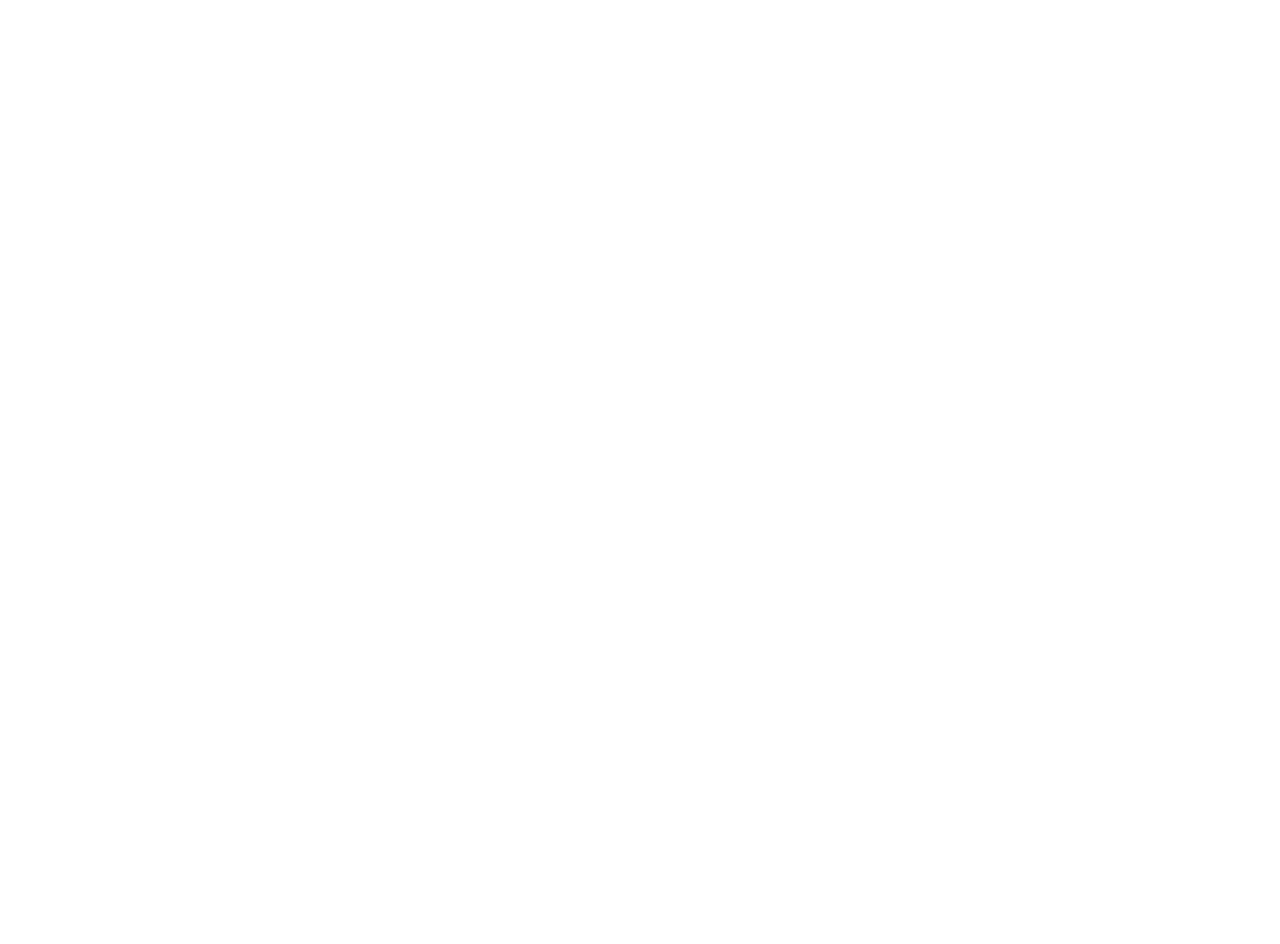
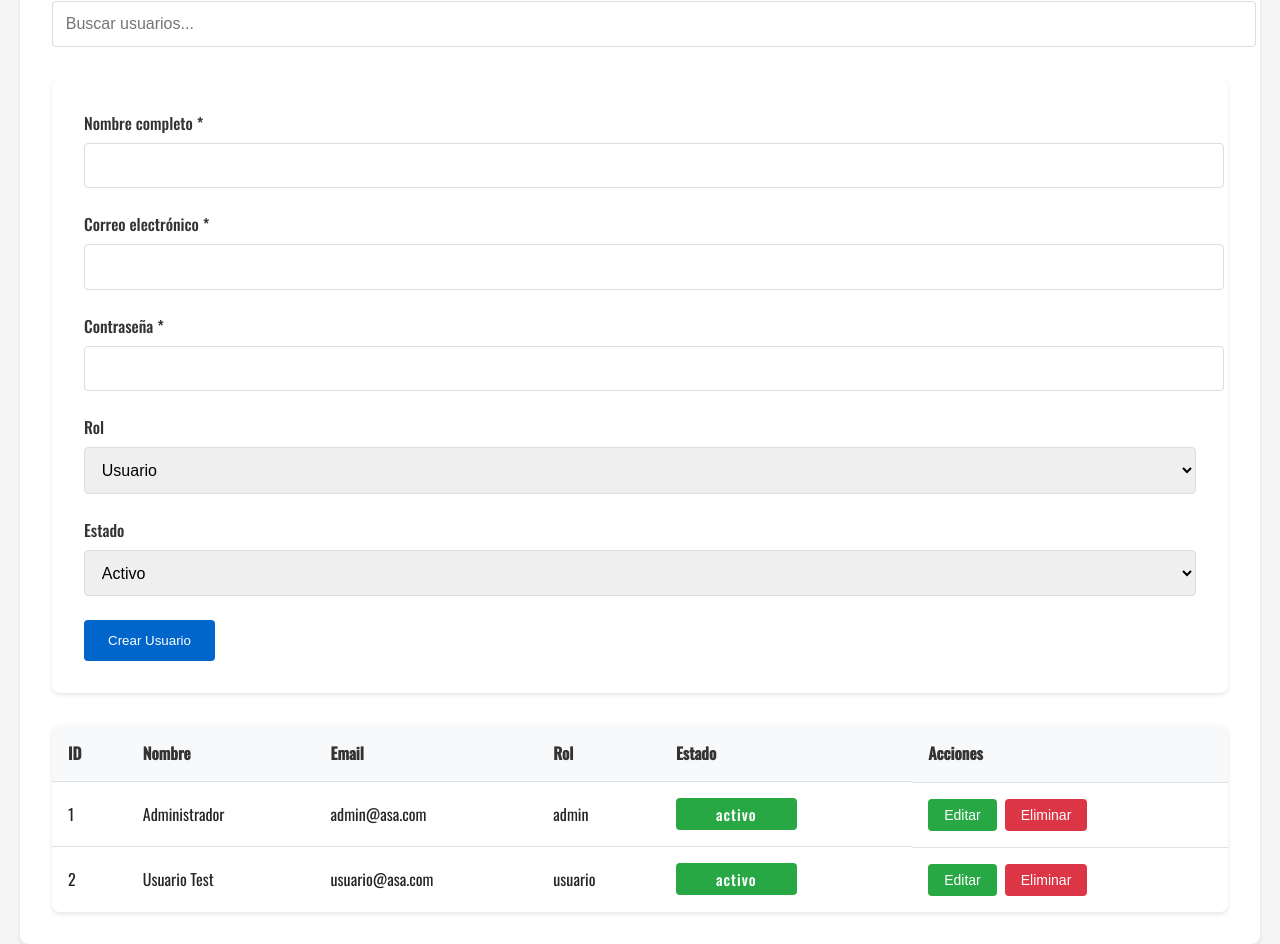
Before and after one commit to yaku555/sistema_ASA, a React (Vite) app: page /adminUsuarios in a window 1280 px wide. Shown: the part 269-1213 px from the top of the page. Before the commit the page ends 800 px from the top, so only its background shows below. Built offline with nearby package versions, Linux system fonts and the light colour scheme.

Commit message:
Agregado componente AdminUsuarios con estilos y navegación

```diff
--- a/src/App.jsx
+++ b/src/App.jsx
@@ -1,4 +1,4 @@
-import { BrowserRouter as Router, Route, Routes, NavLink } from "react-router-dom";
+import { BrowserRouter as Router, Routes, Route, NavLink } from "react-router-dom";
 import { useEffect, useState } from "react";
 import logo from "./assets/logo.png";
 
@@ -62,7 +62,7 @@
               </NavLink>
             </li>
             <li>
-              <NavLink to="/AdminUsuarios" className={({ isActive }) => (isActive ? "active" : "")}>
+              <NavLink to="/adminUsuarios" className={({ isActive }) => (isActive ? "active" : "")}>
                 ADMINISTRAR USUARIOS
               </NavLink>
             </li>
@@ -77,7 +77,7 @@
           <Route path="/registrarSin" element={<RegistrarSin />} />
           <Route path="/gestionarSin" element={<GestionarSin />} />
           <Route path="/reportesBI" element={<ReportesBI />} />
-          <Route path="/adminUsuarios" element={<AdminUsuarios />} />
+          <Route path="/adminusuarios" element={<AdminUsuarios />} />
         </Routes>
       </main>
     </Router>
--- a/src/compsAdmin/AdminUsuarios.jsx
+++ b/src/compsAdmin/AdminUsuarios.jsx
@@ -1,5 +1,220 @@
-import React from "react";
+import { useState, useEffect } from 'react';
+import '../estilos/gestion.css';
 
-export default function AdminUsuarios() {
-  return <div><h3>test4</h3><p>test</p></div>;
-}
+const AdminUsuarios = () => {
+  const [usuarios, setUsuarios] = useState([]);
+  const [formData, setFormData] = useState({
+    id: '',
+    nombre: '',
+    email: '',
+    password: '',
+    rol: 'usuario',
+    estado: 'activo'
+  });
+  const [modo, setModo] = useState('crear');
+  const [busqueda, setBusqueda] = useState('');
+
+  useEffect(() => {
+    const usuariosIniciales = [
+      { id: 1, nombre: 'Administrador', email: 'admin@asa.com', rol: 'admin', estado: 'activo' },
+      { id: 2, nombre: 'Usuario Test', email: 'usuario@asa.com', rol: 'usuario', estado: 'activo' }
+    ];
+    setUsuarios(usuariosIniciales);
+  }, []);
+
+  const handleInputChange = (e) => {
+    const { name, value } = e.target;
+    setFormData(prev => ({
+      ...prev,
+      [name]: value
+    }));
+  };
+
+  const handleBusqueda = (e) => {
+    setBusqueda(e.target.value);
+  };
+
+  const usuariosFiltrados = usuarios.filter(usuario =>
+    usuario.nombre.toLowerCase().includes(busqueda.toLowerCase()) ||
+    usuario.email.toLowerCase().includes(busqueda.toLowerCase())
+  );
+
+  const handleSubmit = (e) => {
+    e.preventDefault();
+    if (!formData.nombre || !formData.email) {
+      alert('Por favor complete los campos requeridos');
+      return;
+    }
+
+    if (modo === 'crear') {
+      const nuevoUsuario = {
+        ...formData,
+        id: Date.now()
+      };
+      setUsuarios([...usuarios, nuevoUsuario]);
+    } else {
+      setUsuarios(usuarios.map(user =>
+        user.id === formData.id ? formData : user
+      ));
+    }
+    limpiarFormulario();
+  };
+
+  const editarUsuario = (usuario) => {
+    setFormData({
+      ...usuario,
+      password: ''
+    });
+    setModo('editar');
+  };
+
+  const eliminarUsuario = (id) => {
+    if (window.confirm('¿Está seguro de eliminar este usuario?')) {
+      setUsuarios(usuarios.filter(user => user.id !== id));
+    }
+  };
+
+  const limpiarFormulario = () => {
+    setFormData({
+      id: '',
+      nombre: '',
+      email: '',
+      password: '',
+      rol: 'usuario',
+      estado: 'activo'
+    });
+    setModo('crear');
+  };
+
+  return (
+    <div className="admin-container">
+      <h2>Administración de Usuarios</h2>
+
+      <div className="busqueda-container">
+        <input
+          type="text"
+          placeholder="Buscar usuarios..."
+          value={busqueda}
+          onChange={handleBusqueda}
+          className="busqueda-input"
+        />
+      </div>
+
+      <form onSubmit={handleSubmit} className="form-container">
+        <div className="form-group">
+          <label htmlFor="nombre">Nombre completo *</label>
+          <input
+            id="nombre"
+            type="text"
+            name="nombre"
+            value={formData.nombre}
+            onChange={handleInputChange}
+            required
+          />
+        </div>
+
+        <div className="form-group">
+          <label htmlFor="email">Correo electrónico *</label>
+          <input
+            id="email"
+            type="email"
+            name="email"
+            value={formData.email}
+            onChange={handleInputChange}
+            required
+          />
+        </div>
+
+        <div className="form-group">
+          <label htmlFor="password">
+            Contraseña {modo === 'crear' ? '*' : '(dejar en blanco para mantener)'}
+          </label>
+          <input
+            id="password"
+            type="password"
+            name="password"
+            value={formData.password}
+            onChange={handleInputChange}
+            required={modo === 'crear'}
+          />
+        </div>
+
+        <div className="form-group">
+          <label htmlFor="rol">Rol</label>
+          <select id="rol" name="rol" value={formData.rol} onChange={handleInputChange}>
+            <option value="usuario">Usuario</option>
+            <option value="admin">Administrador</option>
+            <option value="supervisor">Supervisor</option>
+          </select>
+        </div>
+
+        <div className="form-group">
+          <label htmlFor="estado">Estado</label>
+          <select id="estado" name="estado" value={formData.estado} onChange={handleInputChange}>
+            <option value="activo">Activo</option>
+            <option value="inactivo">Inactivo</option>
+            <option value="suspendido">Suspendido</option>
+          </select>
+        </div>
+
+        <div className="botones-container">
+          <button type="submit" className="btn-principal">
+            {modo === 'crear' ? 'Crear Usuario' : 'Actualizar Usuario'}
+          </button>
+
+          {modo === 'editar' && (
+            <button type="button" onClick={limpiarFormulario} className="btn-secundario">
+              Cancelar
+            </button>
+          )}
+        </div>
+      </form>
+
+      <div className="tabla-container">
+        <table>
+          <thead>
+            <tr>
+              <th>ID</th>
+              <th>Nombre</th>
+              <th>Email</th>
+              <th>Rol</th>
+              <th>Estado</th>
+              <th>Acciones</th>
+            </tr>
+          </thead>
+          <tbody>
+            {usuariosFiltrados.map(usuario => (
+              <tr key={usuario.id}>
+                <td>{usuario.id}</td>
+                <td>{usuario.nombre}</td>
+                <td>{usuario.email}</td>
+                <td>{usuario.rol}</td>
+                <td>
+                  <span className={`estado-badge ${usuario.estado}`}>
+                    {usuario.estado}
+                  </span>
+                </td>
+                <td className="acciones">
+                  <button
+                    onClick={() => editarUsuario(usuario)}
+                    className="btn-editar"
+                  >
+                    Editar
+                  </button>
+                  <button
+                    onClick={() => eliminarUsuario(usuario.id)}
+                    className="btn-eliminar"
+                  >
+                    Eliminar
+                  </button>
+                </td>
+              </tr>
+            ))}
+          </tbody>
+        </table>
+      </div>
+    </div>
+  );
+};
+
+export default AdminUsuarios;
--- /dev/null
+++ b/src/estilos/adminUsuarios.css
@@ -0,0 +1,230 @@
+/* Estilos base */
+body {
+  background-color: #f5f5f5;
+}
+
+/* Contenedor principal */
+.admin-container {
+  padding: 2rem;
+  max-width: 1200px;
+  margin: 0 auto;
+  background-color: white;
+  border-radius: 8px;
+  box-shadow: 0 2px 4px rgba(0,0,0,0.1);
+}
+
+/* Contenedor principal */
+.admin-container {
+  padding: 2rem;
+  max-width: 1200px;
+  margin: 0 auto;
+}
+
+.admin-container h2 {
+  color: #333;
+  margin-bottom: 2rem;
+  text-align: center;
+}
+
+/* Buscador */
+.busqueda-container {
+  margin-bottom: 2rem;
+}
+
+.busqueda-input {
+  width: 100%;
+  padding: 0.8rem;
+  border: 1px solid #ddd;
+  border-radius: 4px;
+  font-size: 1rem;
+  transition: border-color 0.3s;
+}
+
+.busqueda-input:focus {
+  border-color: #0066cc;
+  outline: none;
+}
+
+/* Formulario */
+.form-container {
+  background-color: #ffffff;
+  padding: 2rem;
+  border-radius: 8px;
+  box-shadow: 0 2px 4px rgba(0,0,0,0.1);
+  margin-bottom: 2rem;
+}
+
+.form-group {
+  margin-bottom: 1.5rem;
+}
+
+.form-group label {
+  display: block;
+  margin-bottom: 0.5rem;
+  font-weight: 500;
+  color: #333;
+}
+
+.form-group input,
+.form-group select {
+  width: 100%;
+  padding: 0.8rem;
+  border: 1px solid #ddd;
+  border-radius: 4px;
+  font-size: 1rem;
+  transition: border-color 0.3s;
+}
+
+.form-group input:focus,
+.form-group select:focus {
+  border-color: #0066cc;
+  outline: none;
+}
+
+/* Botones */
+.botones-container {
+  display: flex;
+  gap: 1rem;
+  margin-top: 1.5rem;
+}
+
+.btn-principal {
+  background-color: #0066cc;
+  color: white;
+  padding: 0.8rem 1.5rem;
+  border: none;
+  border-radius: 4px;
+  cursor: pointer;
+  font-weight: 500;
+  transition: background-color 0.3s;
+}
+
+.btn-principal:hover {
+  background-color: #0052a3;
+}
+
+.btn-secundario {
+  background-color: #6c757d;
+  color: white;
+  padding: 0.8rem 1.5rem;
+  border: none;
+  border-radius: 4px;
+  cursor: pointer;
+  transition: background-color 0.3s;
+}
+
+.btn-secundario:hover {
+  background-color: #5a6268;
+}
+
+/* Tabla */
+.tabla-container {
+  background-color: #ffffff;
+  border-radius: 8px;
+  box-shadow: 0 2px 4px rgba(0,0,0,0.1);
+  overflow: hidden;
+}
+
+table {
+  width: 100%;
+  border-collapse: collapse;
+}
+
+th {
+  background-color: #f8f9fa;
+  padding: 1rem;
+  text-align: left;
+  font-weight: 600;
+  color: #333;
+}
+
+td {
+  padding: 1rem;
+  border-top: 1px solid #dee2e6;
+}
+
+tr:hover {
+  background-color: #f8f9fa;
+}
+
+/* Badges de estado */
+.estado-badge {
+  padding: 0.25rem 0.5rem;
+  border-radius: 4px;
+  font-size: 0.875rem;
+  font-weight: 500;
+}
+
+.estado-badge.activo {
+  background-color: #28a745;
+  color: white;
+}
+
+.estado-badge.inactivo {
+  background-color: #dc3545;
+  color: white;
+}
+
+.estado-badge.suspendido {
+  background-color: #ffc107;
+  color: black;
+}
+
+/* Botones de acciones */
+.acciones {
+  display: flex;
+  gap: 0.5rem;
+}
+
+.btn-editar,
+.btn-eliminar {
+  padding: 0.5rem 1rem;
+  border: none;
+  border-radius: 4px;
+  cursor: pointer;
+  font-size: 0.875rem;
+  transition: opacity 0.3s;
+}
+
+.btn-editar {
+  background-color: #28a745;
+  color: white;
+}
+
+.btn-eliminar {
+  background-color: #dc3545;
+  color: white;
+}
+
+.btn-editar:hover,
+.btn-eliminar:hover {
+  opacity: 0.8;
+}
+
+/* Responsividad */
+@media (max-width: 768px) {
+  .admin-container {
+    padding: 1rem;
+  }
+
+  .tabla-container {
+    overflow-x: auto;
+  }
+
+  .acciones {
+    flex-direction: column;
+  }
+
+  .form-container {
+    padding: 1rem;
+  }
+
+  .botones-container {
+    flex-direction: column;
+  }
+
+  .btn-principal,
+  .btn-secundario {
+    width: 100%;
+  }
+}
--- a/src/main.jsx
+++ b/src/main.jsx
@@ -2,6 +2,7 @@
 import { createRoot } from 'react-dom/client'
 import './estilos/index.css'
 import './estilos/boton.css'
+import './estilos/adminUsuarios.css'
 import App from './App.jsx'
 
 createRoot(document.getElementById('root')).render(
```
